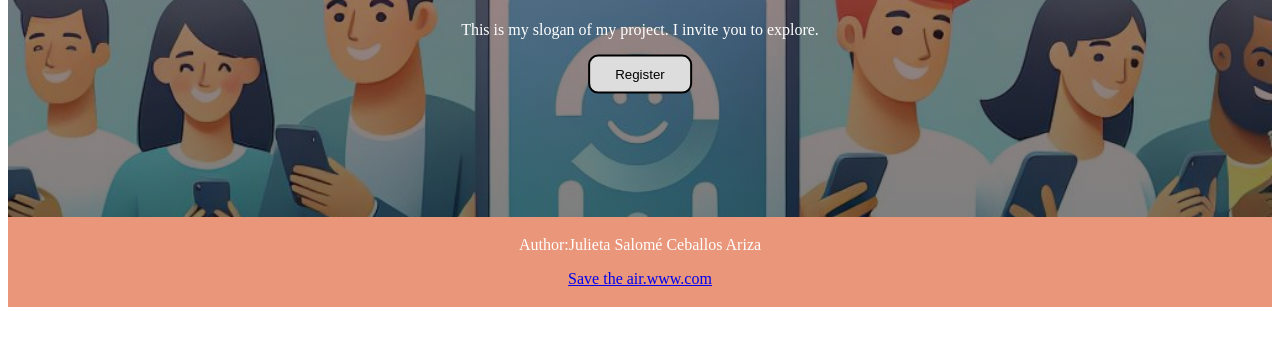
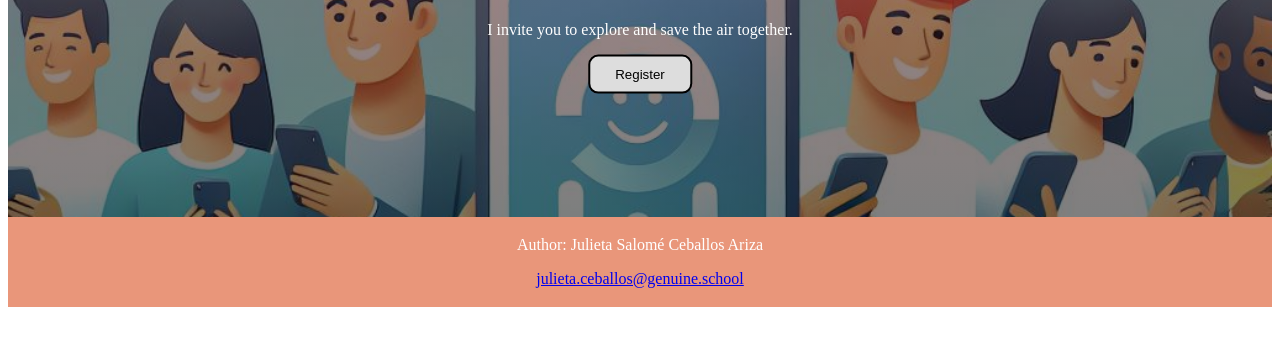
Before and after one commit to jessy-genuine/save-the-air, a plain HTML site: page index.html in a window 1280 px wide. Shown: the part 331-676 px from the top of the page. Drawn offline with Linux system fonts and the light colour scheme.

Commit message:
Update index.html

```diff
--- a/index.html
+++ b/index.html
@@ -24,13 +24,13 @@
     <div class="hero-image">
         <div class="hero-text">
             <h1>Welcome to Save the air!</h1>
-            <p>This is my slogan of my project. I invite you to explore.</p>
+            <p>I invite you to explore and save the air together.</p>
             <button>Register</button>
         </div>
     </div>
     <footer>
-        <p>Author:Julieta Salomé Ceballos Ariza</p>
-        <p><a href="mailto:hege@example.com">Save the air.www.com</a></p>
+        <p>Author: Julieta Salomé Ceballos Ariza</p>
+        <p><a href="mailto:hege@example.com">julieta.ceballos@genuine.school</a></p>
     </footer>
 </body>
 
```
